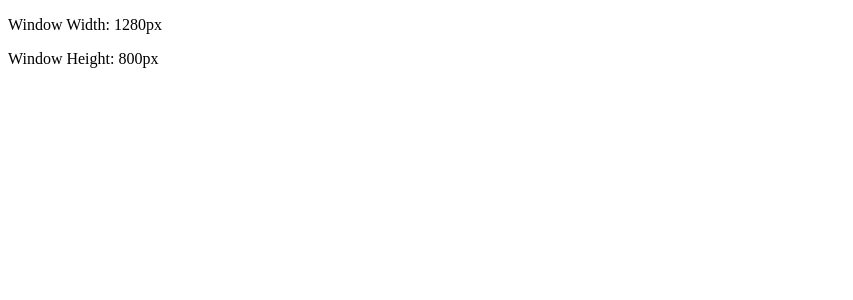
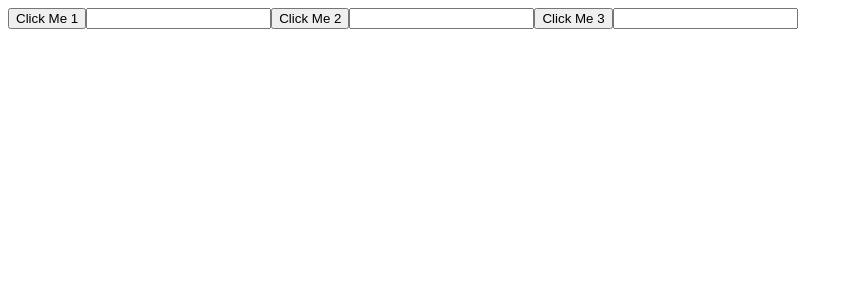
Before and after one commit to Alejandrocsdev/reactPractice, a React (Vite) app: page / in a window 1280 px wide. Shown: the top 300 px of the page, without its empty margins (0-853 px from the left). Built offline with nearby package versions, Linux system fonts and the light colour scheme.

Commit message:
practice 19

```diff
--- /dev/null
+++ b/src/19/App.jsx
@@ -0,0 +1,11 @@
+import MyComponent from './MyComponent.jsx'
+
+function App() {
+  return (
+    <>
+      <MyComponent />
+    </>
+  )
+}
+
+export default App
--- /dev/null
+++ b/src/19/MyComponent.jsx
@@ -0,0 +1,64 @@
+// useState() = Re-renders the component when the state value changes.
+
+// useRef() = 'Use Reference' Does not cause re-renders when its value changes.
+//            when you want a component to 'remember' some information,
+//            but you don't want that information to trigger new renders.
+
+//            1. Accessing/Interacting with DOM element
+//            2. Handling Focus, Animations, and Transitions
+//            3. Managing Timers and Intervals
+
+import React, { useState, useEffect, useRef } from 'react'
+
+function MyComponent() {
+  // let [number, setNumber] = useState(0)
+  const ref = useRef(0)
+  const inputRef1 = useRef(null)
+  const inputRef2 = useRef(null)
+  const inputRef3 = useRef(null)
+  console.log(ref)
+
+  useEffect(() => {
+    console.log('Component Rendered')
+    console.log(inputRef1)
+  })
+
+  function handleClick1() {
+    // setNumber(prevNumber => prevNumber + 1)
+    ref.current++
+    console.log(ref.current)
+    inputRef1.current.focus()
+    inputRef1.current.style.backgroundColor = 'yellow'
+    const value = inputRef1.current.value
+    console.log(value)
+  }
+
+  function handleClick2() {
+
+    inputRef2.current.focus()
+    inputRef2.current.style.backgroundColor = 'red'
+  }
+
+  function handleClick3() {
+
+    inputRef3.current.focus()
+    inputRef3.current.style.backgroundColor = 'blue'
+  }
+
+  return (
+    <>
+      <div>
+        <button onClick={handleClick1}>Click Me 1</button>
+        <input ref={inputRef1} />
+
+        <button onClick={handleClick2}>Click Me 2</button>
+        <input ref={inputRef2} />
+
+        <button onClick={handleClick3}>Click Me 3</button>
+        <input ref={inputRef3} />
+      </div>
+    </>
+  )
+}
+
+export default MyComponent
--- a/src/main.jsx
+++ b/src/main.jsx
@@ -1,6 +1,6 @@
 import React from 'react'
 import ReactDOM from 'react-dom/client'
-import App from './16/App.jsx'
+import App from './19/App.jsx'
 import './index.css'
 
 ReactDOM.createRoot(document.getElementById('root')).render(
```
